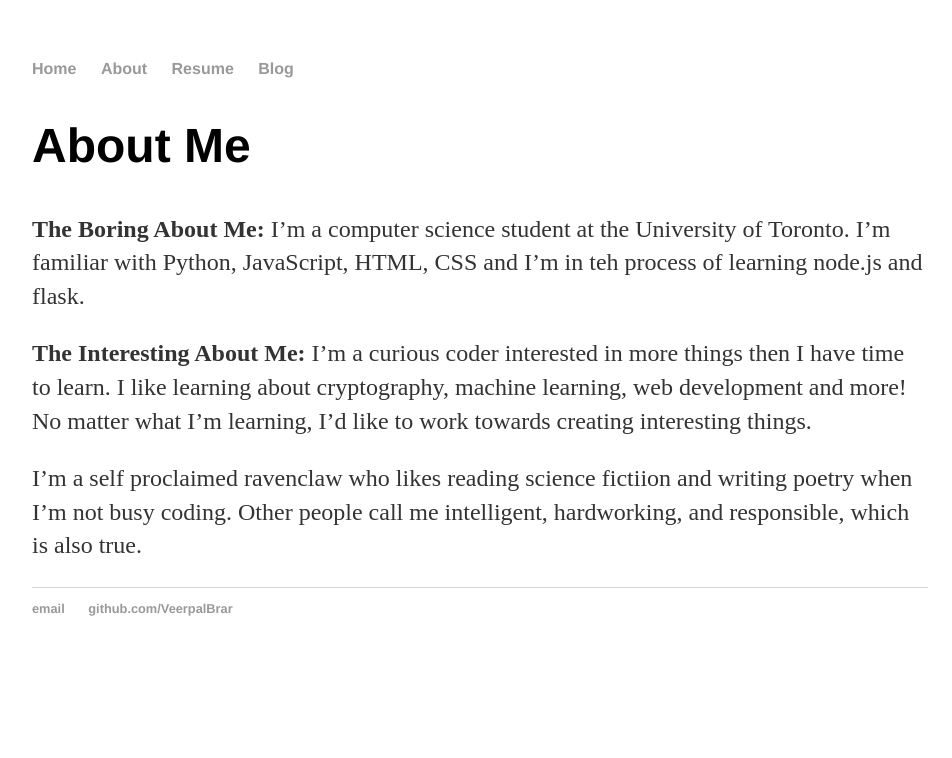
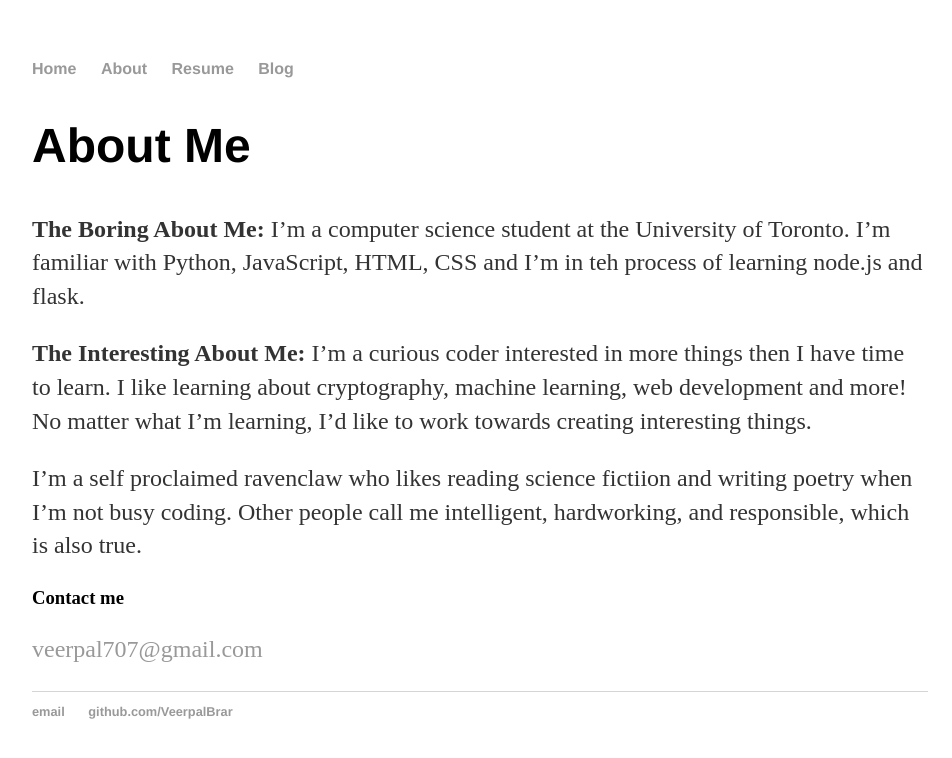
Before and after one commit to VeerpalBrar/VeerpalBrar.github.io, a Jekyll site: the page built from about.md, in a window 1280 px wide. Shown: the top 758 px of the page, without its empty margins (160-1112 px from the left). Built offline with Jekyll 4.4.1, drawn with Linux system fonts in a browser that asks for light colours.

Commit message:
Update about.md

```diff
--- a/about.md
+++ b/about.md
@@ -13,3 +13,7 @@ I'd like to work towards creating interesting things.
 
 I'm a self proclaimed ravenclaw who likes reading science fictiion and writing poetry when I'm not busy
 coding. Other people call me intelligent, hardworking, and responsible, which is also true.
+
+### Contact me
+
+[veerpal707@gmail.com](veerpal707@gmail.com)
```
